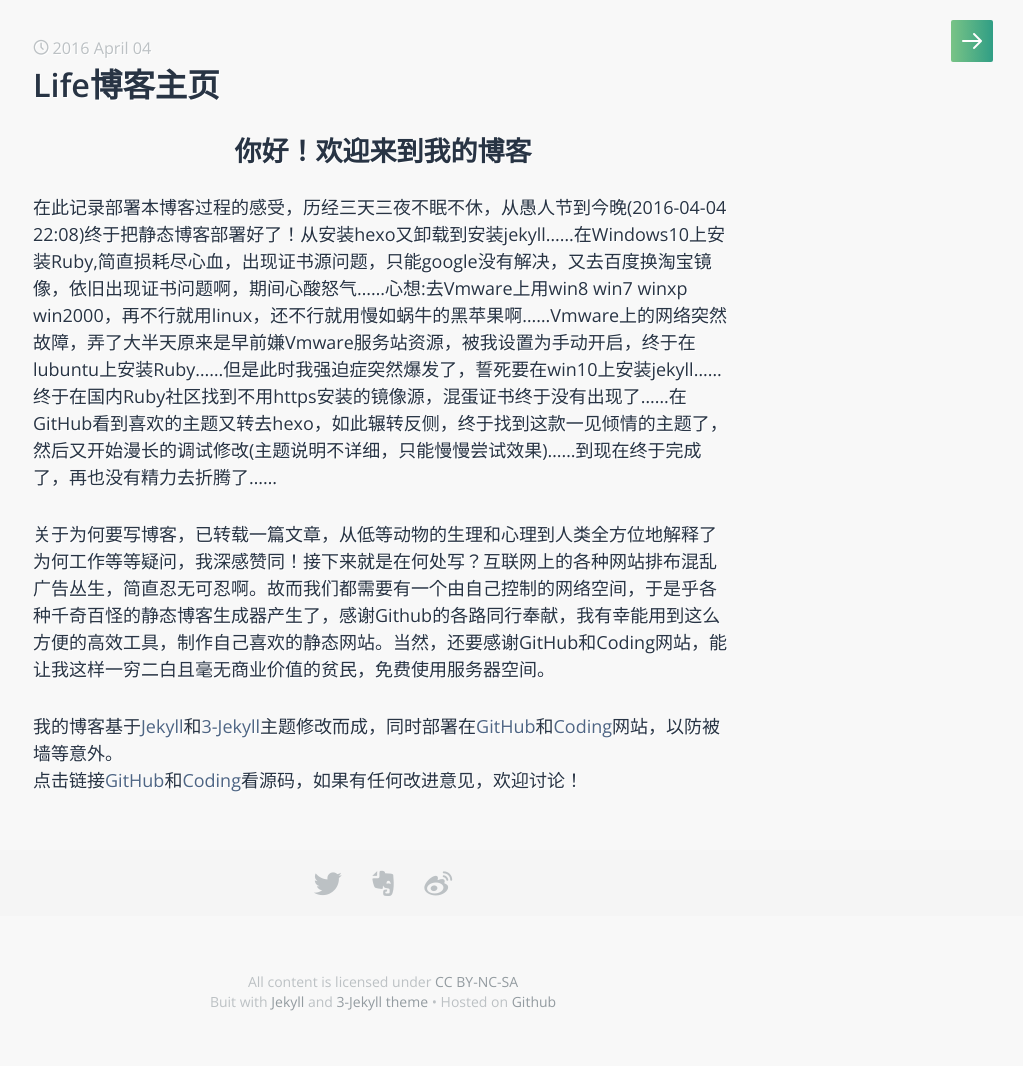
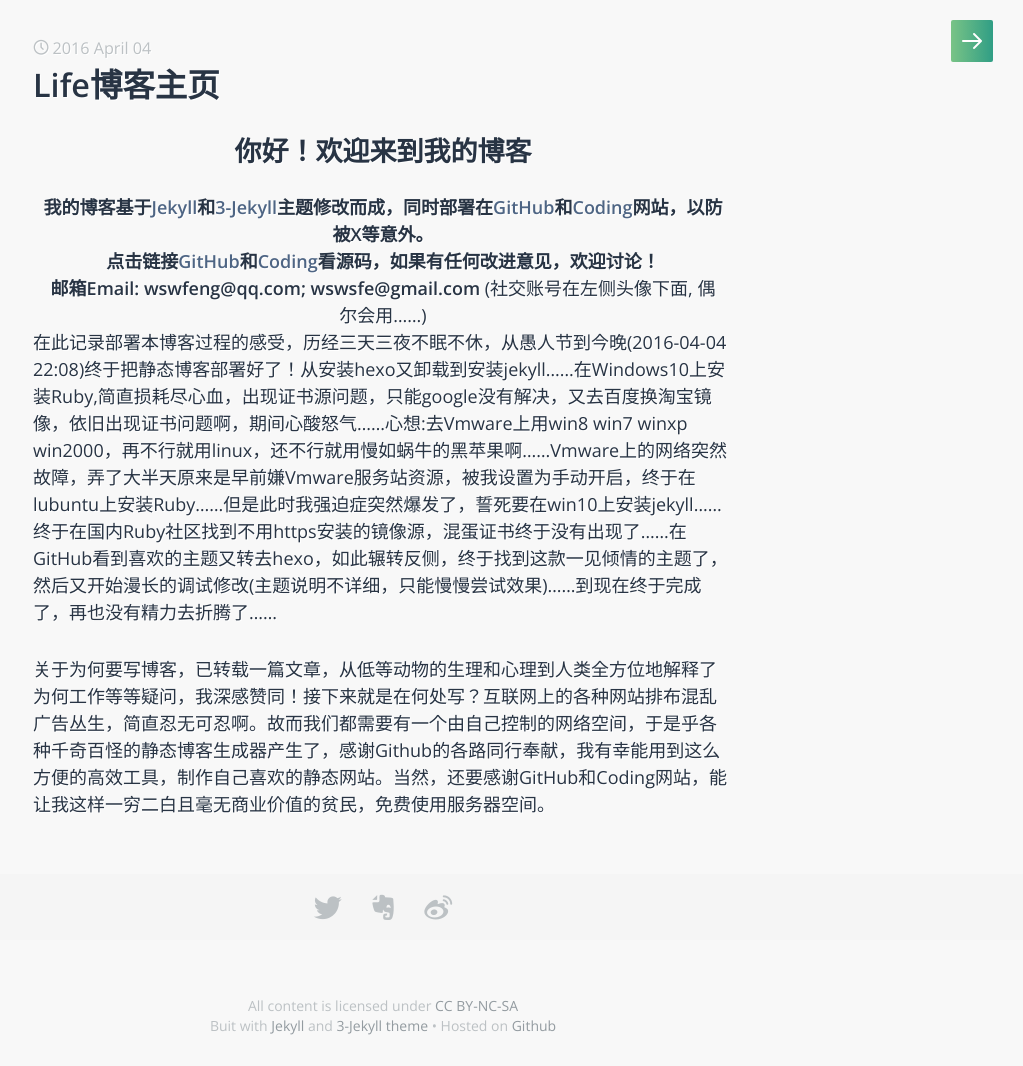
Before and after one commit to lioilwin/lioilwin.github.io, a Jekyll site: the page built from index.html, in a window 1280 px wide. Shown: the whole page, without its empty margins (257-1280 px from the left). Built offline with Jekyll 4.4.1, drawn with Linux system fonts in a browser that asks for light colours; some web fonts are replaced; comment, search, counter and statistics services are not loaded.

Commit message:
up index

```diff
--- a/index.html
+++ b/index.html
@@ -5,12 +5,11 @@
 ---
 
 <div id="home" class="container">
+<h1>你好！欢迎来到我的博客</h1>
+<strong>我的博客基于<a href="https://github.com/jekyll/jekyll">Jekyll</a>和<a href="https://github.com/P233/3-Jekyll">3-Jekyll</a>主题修改而成，同时部署在<a href="http://lifegh.github.io/">GitHub</a>和<a href="http://lifec.coding.me">Coding</a>网站，以防被X等意外。<br/>点击链接<a href="https://github.com/lifegh/lifegh.github.io">GitHub</a>和<a href="https://coding.net/u/lifec/p/lifec/git">Coding</a>看源码，如果有任何改进意见，欢迎讨论！<br/>
+邮箱Email: wswfeng@qq.com; wswsfe@gmail.com</strong> (社交账号在左侧头像下面, 偶尔会用……)
+</div>
 
-<h1>你好！欢迎来到我的博客</h1>
-
-</div>
 <p>在此记录部署本博客过程的感受，历经三天三夜不眠不休，从愚人节到今晚(2016-04-04 22:08)终于把静态博客部署好了！从安装hexo又卸载到安装jekyll……在Windows10上安装Ruby,简直损耗尽心血，出现证书源问题，只能google没有解决，又去百度换淘宝镜像，依旧出现证书问题啊，期间心酸怒气……心想:去Vmware上用win8 win7 winxp win2000，再不行就用linux，还不行就用慢如蜗牛的黑苹果啊……Vmware上的网络突然故障，弄了大半天原来是早前嫌Vmware服务站资源，被我设置为手动开启，终于在lubuntu上安装Ruby……但是此时我强迫症突然爆发了，誓死要在win10上安装jekyll……终于在国内Ruby社区找到不用https安装的镜像源，混蛋证书终于没有出现了……在GitHub看到喜欢的主题又转去hexo，如此辗转反侧，终于找到这款一见倾情的主题了，然后又开始漫长的调试修改(主题说明不详细，只能慢慢尝试效果)……到现在终于完成了，再也没有精力去折腾了……</p>
 
 <p>关于为何要写博客，已转载一篇文章，从低等动物的生理和心理到人类全方位地解释了为何工作等等疑问，我深感赞同！接下来就是在何处写？互联网上的各种网站排布混乱广告丛生，简直忍无可忍啊。故而我们都需要有一个由自己控制的网络空间，于是乎各种千奇百怪的静态博客生成器产生了，感谢Github的各路同行奉献，我有幸能用到这么方便的高效工具，制作自己喜欢的静态网站。当然，还要感谢GitHub和Coding网站，能让我这样一穷二白且毫无商业价值的贫民，免费使用服务器空间。</p>
-
-<p>我的博客基于<a href="https://github.com/jekyll/jekyll">Jekyll</a>和<a href="https://github.com/P233/3-Jekyll">3-Jekyll</a>主题修改而成，同时部署在<a href="http://lifegh.github.io/">GitHub</a>和<a href="http://lifec.coding.me">Coding</a>网站，以防被墙等意外。<br/>点击链接<a href="https://github.com/lifegh/lifegh.github.io">GitHub</a>和<a href="https://coding.net/u/lifec/p/lifec/git">Coding</a>看源码，如果有任何改进意见，欢迎讨论！</p>
```
